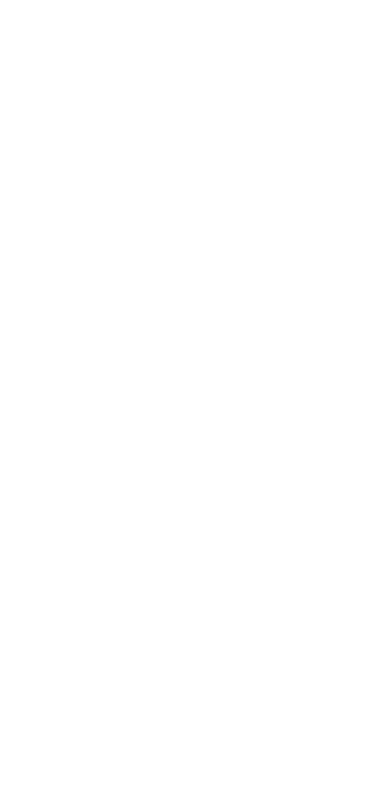
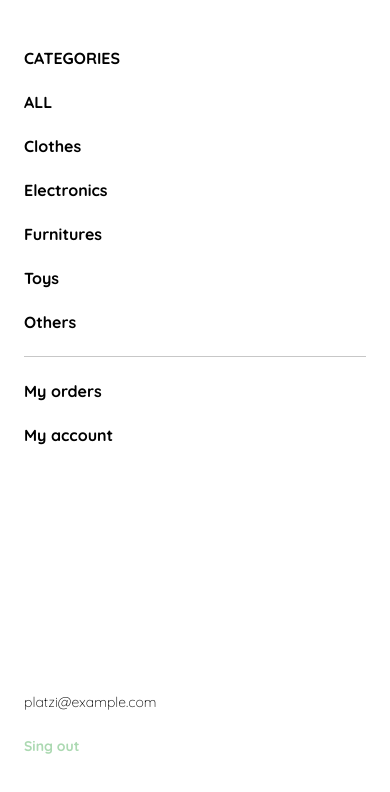
Before and after one commit to iyari02medina/EscuelaJavaScript, a plain HTML site: page 02-frontend-developer/practico-frontend-developer/8-clase.html in a window 390 px wide. Drawn offline with Linux system fonts and the light colour scheme.

Commit message:
pantalla menu mobile

```diff
--- a/02-frontend-developer/practico-frontend-developer/8-clase.html
+++ b/02-frontend-developer/practico-frontend-developer/8-clase.html
@@ -22,9 +22,91 @@
             margin: 0;
             font-family: 'Quicksand', sans-serif;
         }
+        .mobile-menu {
+            padding: 24px;
+            height: 100vh;
+        }
+        .mobile-menu a {
+            text-decoration: none;
+            color: var(--black);
+            font-weight: bold;
+        }
+        .mobile-menu ul {
+            padding: 0;
+            margin: 24px 0 0;
+            list-style: none;
+        }
+        .mobile-menu ul li {
+            margin-bottom: 24px;
+        }
+        .email {
+            font-size: var(--sm);
+            font-weight: 300 !important;
+        }
+         .sing-out {
+             font-size: var(--sm);
+            color: var(--hospital-green) !important;
+        }
+        .account-flex {
+            display: flex;
+            flex-direction: column;
+            height: 50%;
+            justify-content: space-between;
+            border-top: 1px solid var(--very-light-pink);
+        }
+
     </style>
 </head>
 <body>
+    <div class="mobile-menu">
+        <ul>
+            <li>
+                <a href="/">CATEGORIES</a>
+            </li>
+            <li>
+                <a href="/">ALL</a>
+            </li>
+            <li>
+                <a href="/">Clothes</a>
+            </li>
+            <li>
+                <a href="/">Electronics</a>
+            </li>
+            <li>
+                <a href="/">Furnitures</a>
+            </li>
+            <li>
+                <a href="/">Toys</a>
+            </li>
+            <li>
+                <a href="/">Others</a>
+            </li>
+        </ul>
+        <div class="account-flex">
+            <div>
+             <ul>
+                <li>
+                    <a href="/">My orders</a>
+                </li>
+                <li>
+                    <a href="/">My account</a>
+                </li>
+             </ul>
+            </div>
 
+            <div>
+                <ul>
+                     <li>
+                        <a href="/" class="email">platzi@example.com</a>
+                    </li>
+                    <li>
+                     <a href="/" class="sing-out">Sing out</a>
+                     </li>
+                </ul>
+            </div>
+
+        </div>
+
+    </div>
 </body>
 </html>
```
